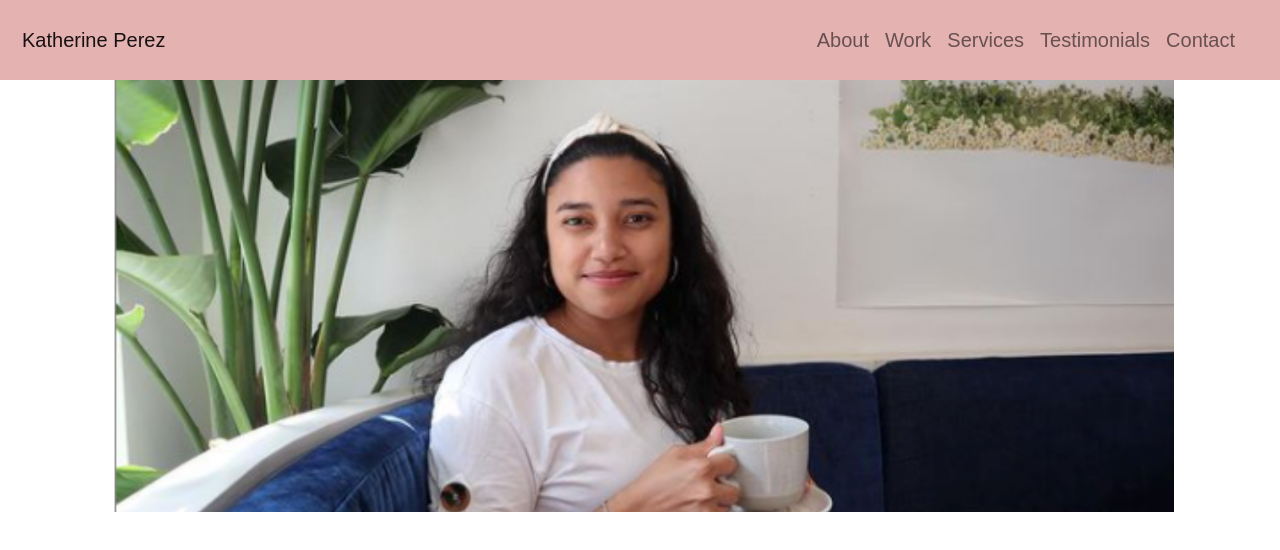
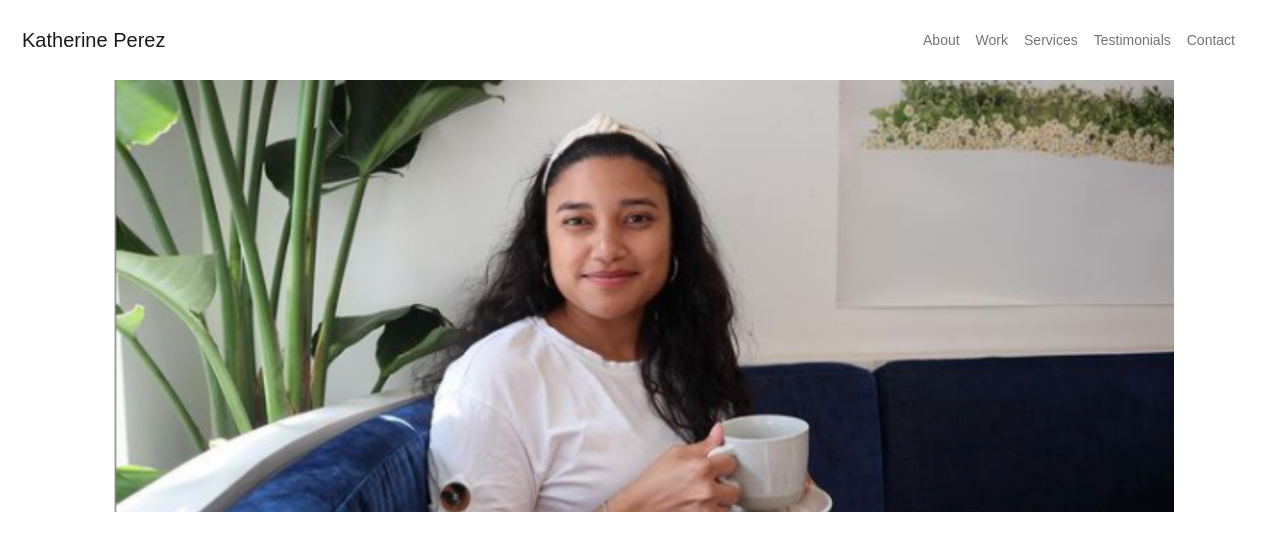
Before and after one commit to Kaitlyn-Lynette/Kathys-Portfolio, a React (Create React App) app: page / in a window 1280 px wide. Shown: the top 550 px of the page. Built offline with nearby package versions, Linux system fonts and the light colour scheme.

Commit message:
Styling navbar

```diff
--- a/src/components/NavExample.css
+++ b/src/components/NavExample.css
@@ -5,7 +5,7 @@
     padding-top: 15px;
     padding-bottom: 15px;
     padding-right: 15px;
-    background: #E4B2B1;
+    background: white;
 }
 
 .nav-active {
@@ -24,7 +24,7 @@
 }
 
 .nav-links {
-    font-size: 20px;
+    font-size: 14px;
     padding-right: 22px;
     padding-left: 22px;
     -webkit-transition: all ease-in-out 0.4s;
--- a/src/components/NavExample.js
+++ b/src/components/NavExample.js
@@ -1,8 +1,5 @@
 import Navbar from "react-bootstrap/Navbar";
 import Nav from "react-bootstrap/Nav";
-import Container from "react-bootstrap/Container";
-import Col from "react-bootstrap/Col";
-import Row from "react-bootstrap/Row";
 import "./NavExample.css";
 
 const NavExample = () => {
```
